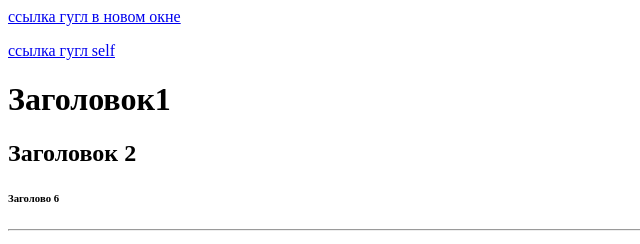
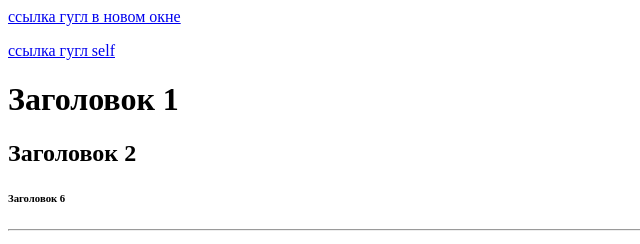
Before and after one commit to alexmegadrive/Turing-Camp, a plain HTML site: page index.html in a window 1280 px wide. Shown: the top 244 px of the page, 0-640 px from the left. Drawn offline with Linux system fonts and the light colour scheme.

Commit message:
corrections v2

```diff
--- a/index.html
+++ b/index.html
@@ -9,9 +9,9 @@
 <p></p>
 <a href="https://google.com" target="_self">ссылка гугл self</a>
 
-    <h1>Заголовок1</h1>
+    <h1>Заголовок 1</h1>
     <h2>Заголовок 2</h2>
-    <h6>Заголово 6</h6>
+    <h6>Заголовок 6</h6>
     <hr/>
 <ul type="disc">
     <li>123</li>
```
